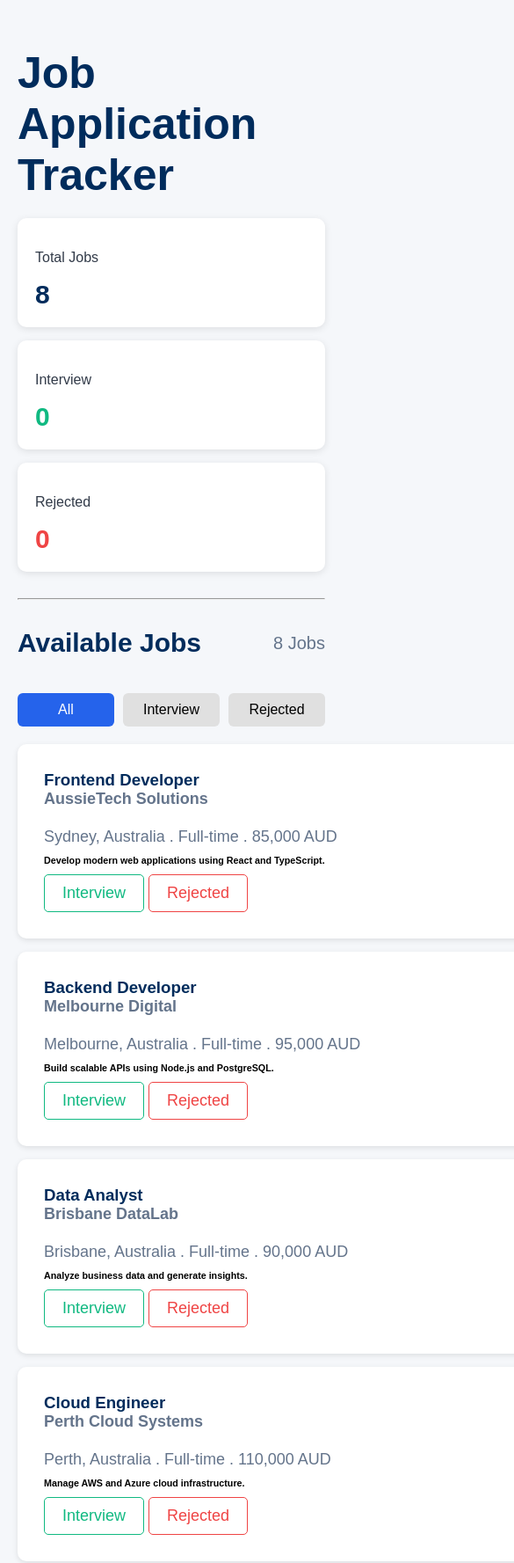
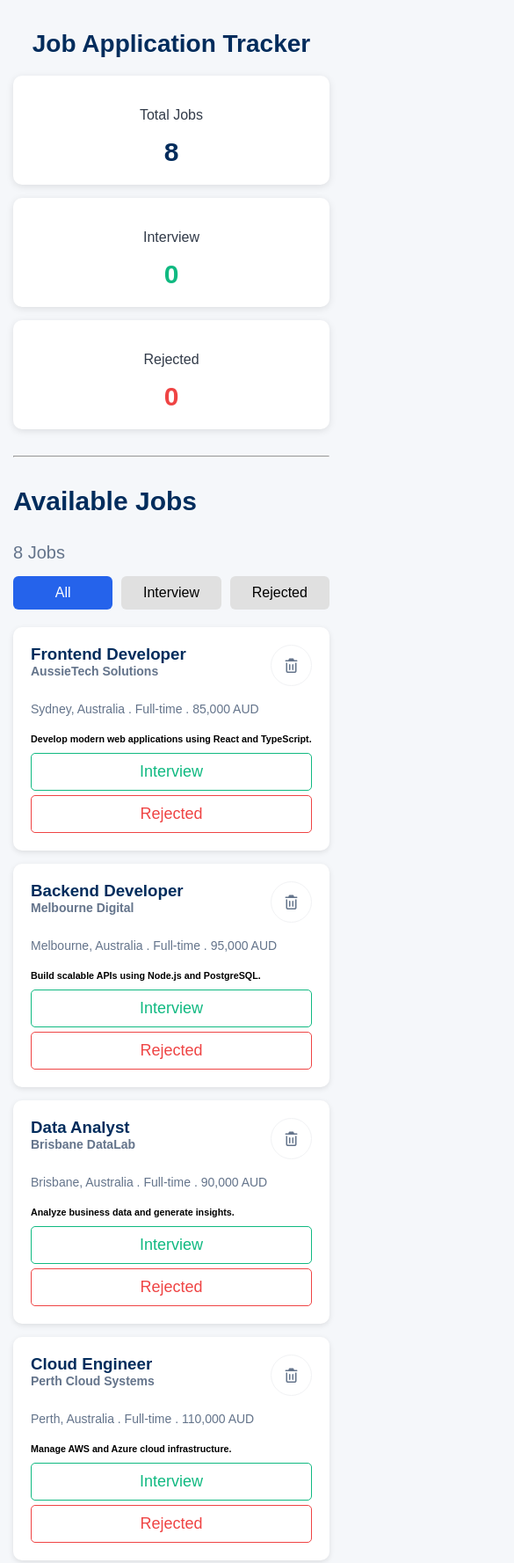
Before and after one commit to rudrobiswas-dev/assignment-4, a plain HTML site: page index.html in a window 390 px wide. Shown: the top 1777 px of the page at 88% size, 585 px wide, since content can reach past the window. Drawn offline with Linux system fonts and the light colour scheme.

Commit message:
Now adding status badge and make it all web responsive

```diff
--- a/script.js
+++ b/script.js
@@ -129,6 +129,12 @@
         <br/>
         <p>${job.location} . ${job.type} . ${job.salary}</p>
 
+        <div class="status">
+            <span class="status-badge ${job.status}">
+              ${job.status === "all" ? "" : job.status.toUpperCase()}
+            </span>
+        </div>
+
         <h6 class="card-description">${job.description}</h6>
 
         <div class="buttons">
--- a/style.css
+++ b/style.css
@@ -194,3 +194,90 @@
   width: 150px;
   margin-bottom: 10px;
 }
+
+.status {
+  margin: 10px 0;
+}
+
+.status-badge {
+  padding: 6px 12px;
+  border-radius: 6px;
+  font-size: 14px;
+  font-weight: 600;
+  display: inline-block;
+}
+
+.status-badge.all {
+  display: none; /* NOT APPLIED hidden initially */
+}
+
+.status-badge.interview {
+  background: #d1fae5;
+  color: #10b981;
+}
+
+.status-badge.rejected {
+  background: #fee2e2;
+  color: #ef4444;
+}
+
+
+@media (max-width: 768px) {
+
+  .jobs {
+  margin-top: 20px;
+  display: grid;
+  grid-template-columns: repeat(auto-fit, minmax(350px, 1fr));
+  gap: 15px;
+  }
+
+  h1 {
+    font-size: 28px;
+    text-align: center;
+  }
+
+  .dashboard {
+    flex-direction: column;
+  }
+
+  .card-box {
+    text-align: center;
+  }
+
+  .section-header {
+    flex-direction: column;
+    align-items: flex-start;
+    gap: 5px;
+  }
+
+  .tabs {
+    width: 100%;
+    justify-content: space-between;
+  }
+
+  .tab {
+    flex: 1;
+  }
+
+  .job-card {
+    padding: 20px;
+  }
+
+  .job-card p {
+    font-size: 14px;
+  }
+
+  button {
+    width: 100%;
+  }
+
+  .buttons {
+    flex-direction: column;
+  }
+}
+
+@media (max-width: 480px) {
+  .container {
+    padding: 15px;
+  }
+}
```
